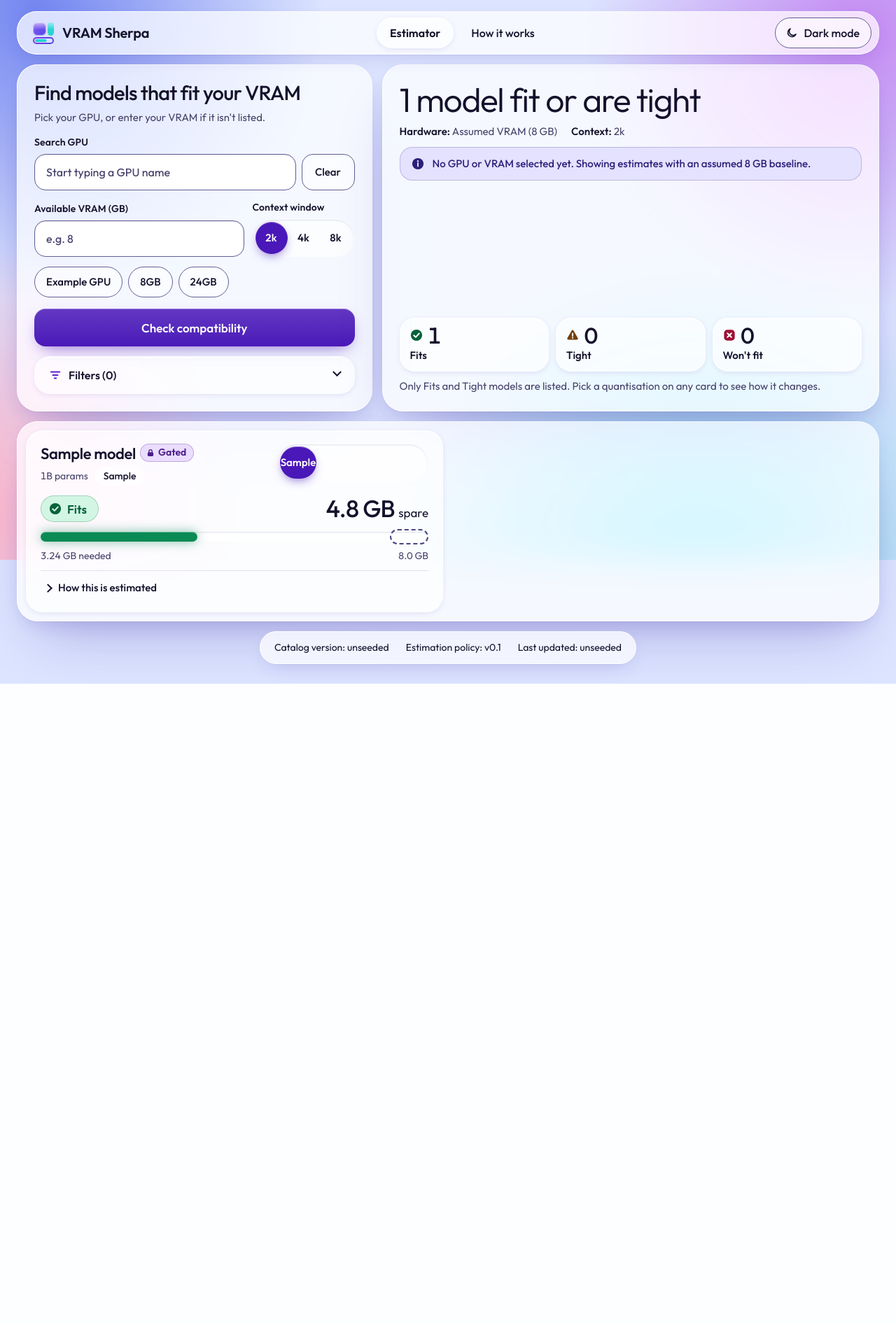
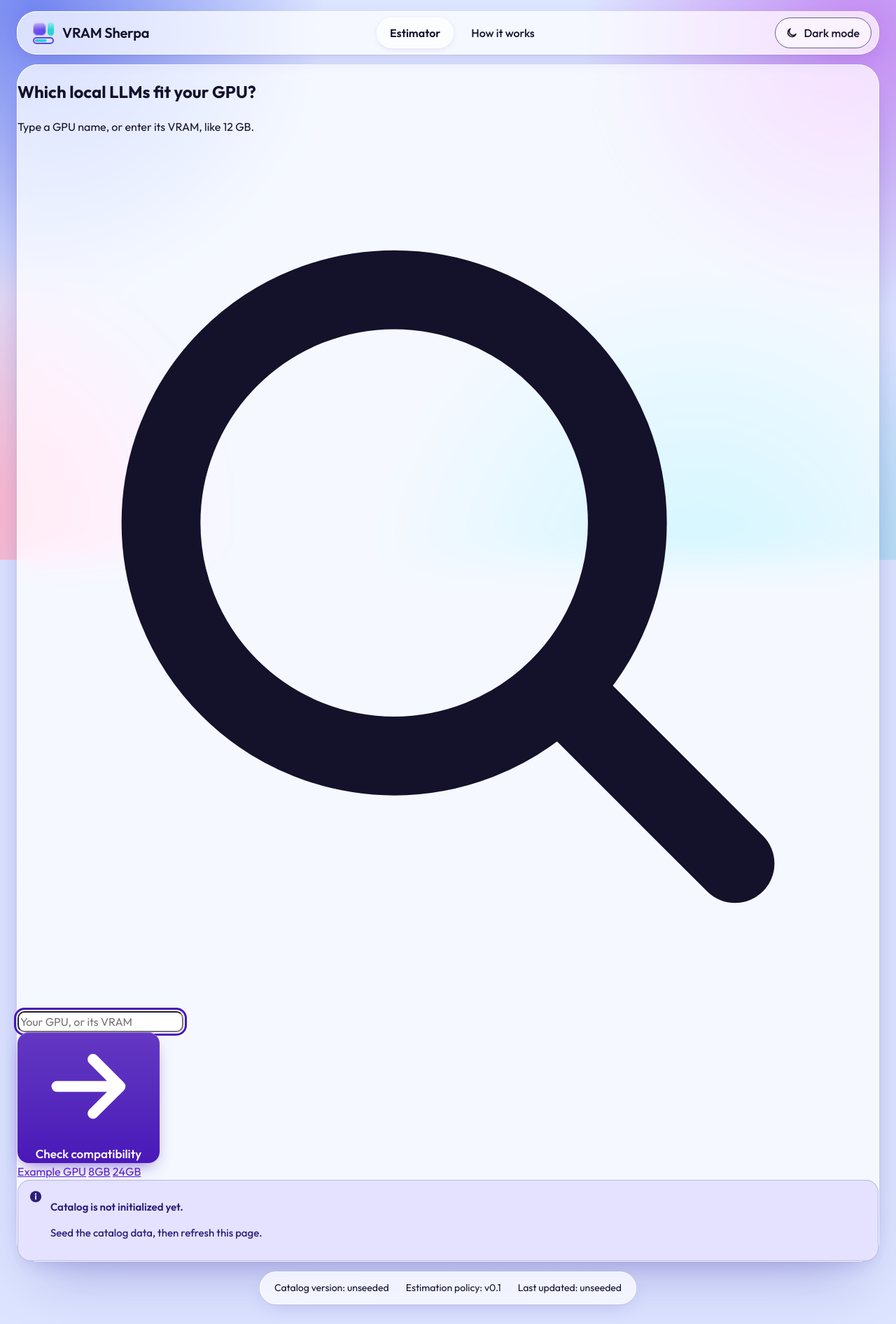
Before and after one commit to chauhanprateek89/vram-sherpa, a FastAPI app: page / in a window 1280 px wide. Shown: the whole page at 70% size. Before the commit the page ends 977 px from the top, so only its background shows below. Run offline with FastAPI, Linux system fonts and the light colour scheme; tables that the repository leaves empty hold one stand-in row (values such as "Sample post"); some libraries are stand-ins or nearby versions.

Commit message:
T-028: / renders landing.html: the box, submit control, chip links and unseeded notice, with no results
Co-Authored-By: Claude Sonnet 5.5 <noreply@anthropic.com>

```diff
--- a/src/vramsherpa/main.py
+++ b/src/vramsherpa/main.py
@@ -1073,38 +1073,24 @@ def home(
     request: Request,
     session: Session = Depends(get_session),
 ) -> HTMLResponse:
-    families: list[str] = []
-    quant_buckets: list[str] = []
-    available_vram_gb, selected_gpu_id, gpus, _ = _resolve_available_vram(
-        session, gpu_id=None, vram_gb=None, gpu_search=None
-    )
-    results = _build_results(
-        session,
-        available_vram_gb=available_vram_gb,
-        context_tokens=2048,
-        families=families,
-        quant_buckets=quant_buckets,
-        min_params_b=None,
-        max_params_b=None,
-        recommended_only=False,
-    )
-    context = _results_context(
-        request,
-        session,
-        available_vram_gb=available_vram_gb,
-        gpus=gpus,
-        results_rows=results,
-        selected_gpu_id=selected_gpu_id,
-        gpu_search=None,
-        manual_vram=None,
-        selected_context=2048,
-        selected_families=families,
-        selected_quant_buckets=quant_buckets,
-        min_params_b=None,
-        max_params_b=None,
-        recommended_only=False,
-    )
-    return templates.TemplateResponse(request, "index.html", context)
+    """The landing page: a box and example links, no estimate (R-083, ADR-0009)."""
+    gpus = _load_gpus(session)
+    chips = [
+        (
+            chip.label,
+            _results_url(
+                [("gpu_id", chip.gpu_id), ("context_tokens", "2048")]
+                if chip.gpu_id
+                else [("vram_gb", f"{chip.vram_gb:g}"), ("context_tokens", "2048")]
+            )
+            if chip.gpu_id or chip.vram_gb is not None
+            else None,
+        )
+        for chip in _example_chips(gpus)
+    ]
+    context = _base_context(request, session)
+    context.update({"gpus": gpus, "landing_chips": chips})
+    return templates.TemplateResponse(request, "landing.html", context)
 
 
 def results(
--- /dev/null
+++ b/src/vramsherpa/templates/gpu_options.html
@@ -0,0 +1,5 @@
+<datalist id="gpu-options">
+  {% for gpu in gpus %}
+    <option data-gpu-id="{{ gpu.id }}" data-vram-gb="{{ '%.1f'|format(gpu.vram_gb) }}" value="{{ gpu.vendor }} {{ gpu.name }} ({{ '%.1f'|format(gpu.vram_gb) }} GB)"></option>
+  {% endfor %}
+</datalist>
--- a/src/vramsherpa/templates/index.html
+++ b/src/vramsherpa/templates/index.html
@@ -36,11 +36,7 @@
       </div>
       <button id="clear-gpu" type="button" class="btn-clear">Clear</button>
     </div>
-    <datalist id="gpu-options">
-      {% for gpu in gpus %}
-        <option data-gpu-id="{{ gpu.id }}" data-vram-gb="{{ '%.1f'|format(gpu.vram_gb) }}" value="{{ gpu.vendor }} {{ gpu.name }} ({{ '%.1f'|format(gpu.vram_gb) }} GB)"></option>
-      {% endfor %}
-    </datalist>
+    {% include "gpu_options.html" %}
   </div>
 
   <div class="f-pair">
--- /dev/null
+++ b/src/vramsherpa/templates/landing.html
@@ -0,0 +1,44 @@
+{% extends "base.html" %}
+
+{% block title %}VRAM Sherpa{% endblock %}
+
+{% block main_class %}landing{% endblock %}
+
+{% block content %}
+<section class="launch pane" aria-labelledby="launch-h">
+  <div class="launch-head">
+    <h1 id="launch-h">Which local LLMs fit your GPU?</h1>
+    <p class="launch-hint">Type a GPU name, or enter its VRAM, like 12 GB.</p>
+  </div>
+  <form id="landing-form" method="get" action="/results">
+    <label for="gpu_search" class="sr-only">Search GPU</label>
+    <div class="ask">
+      <div class="combo">
+        <svg class="ask-icon" viewBox="0 0 24 24" aria-hidden="true"><circle cx="10.5" cy="10.5" r="6.5" fill="none" stroke="currentColor" stroke-width="2.2"/><path d="M15.5 15.5L20 20" stroke="currentColor" stroke-width="2.2" stroke-linecap="round"/></svg>
+        <input id="gpu_search" name="gpu_search" type="text" list="gpu-options" autocomplete="off" autofocus data-submit-on-choose placeholder="Your GPU, or its VRAM" />
+      </div>
+      <button type="submit" class="btn-primary go">
+        <svg viewBox="0 0 24 24" aria-hidden="true"><path d="M5 12h13M13 6l6 6-6 6" fill="none" stroke="currentColor" stroke-width="2.4" stroke-linecap="round" stroke-linejoin="round"/></svg>
+        <span class="go-label">Check compatibility</span>
+      </button>
+    </div>
+    {% include "gpu_options.html" %}
+  </form>
+  <div class="launch-chips" role="group" aria-label="Examples">
+    {% for label, href in landing_chips %}
+      {% if href %}<a class="chip" href="{{ href }}">{{ label }}</a>{% else %}<span class="chip" aria-disabled="true">{{ label }}</span>{% endif %}
+    {% endfor %}
+  </div>
+  {% if not catalog_seeded %}
+  <div class="launch-note">
+    <div class="notice" role="status">
+      <svg width="18" height="18" aria-hidden="true"><use href="#i-info"/></svg>
+      <div>
+        <p><strong>Catalog is not initialized yet.</strong></p>
+        <p>Seed the catalog data, then refresh this page.</p>
+      </div>
+    </div>
+  </div>
+  {% endif %}
+</section>
+{% endblock %}
```
Also changed, not shown: tests/test_app.py (+15 -1 lines), tests/test_r083_landing.py (added, +134 -0 lines).
